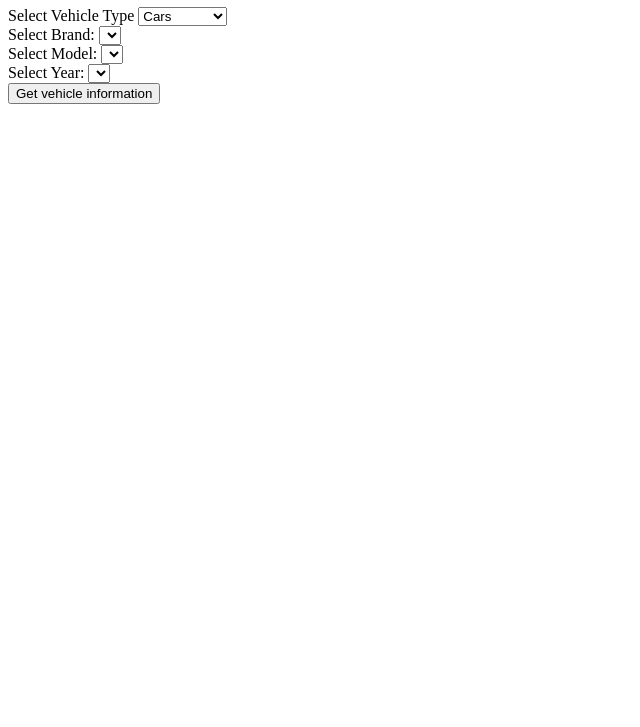
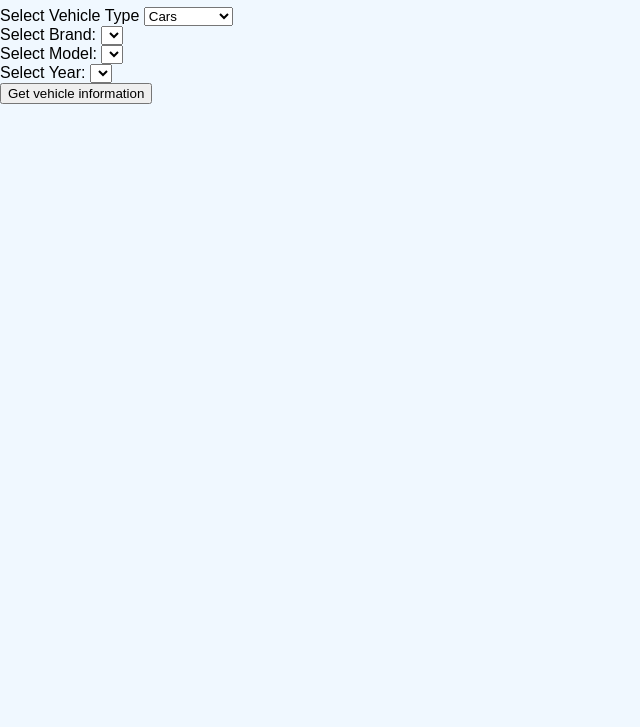
Before and after one commit to BenhinMwendwa/API-Project, a plain HTML site: page index.html in a window 1280 px wide. Shown: the part 73-800 px from the top of the page, without its empty margins (0-640 px from the left). Drawn offline with Linux system fonts and the light colour scheme.

Commit message:
completed body styling

```diff
--- a/CSS/style.css
+++ b/CSS/style.css
@@ -0,0 +1,6 @@
+body {
+    font-family: Arial, sans-serif;
+    background-color:aliceblue ;
+    margin: 0;
+    padding: 0;
+}
--- a/index.html
+++ b/index.html
@@ -4,7 +4,7 @@
     <meta charset="UTF-8">
     <meta name="viewport" content="width=device-width, initial-scale=1.0">
     <title>Car API</title>
-    <link rel="stylesheet" href="styles.css">
+    <link rel="stylesheet" href="./CSS/style.css">
 </head>
 <body>
 <div class = "container">
```
